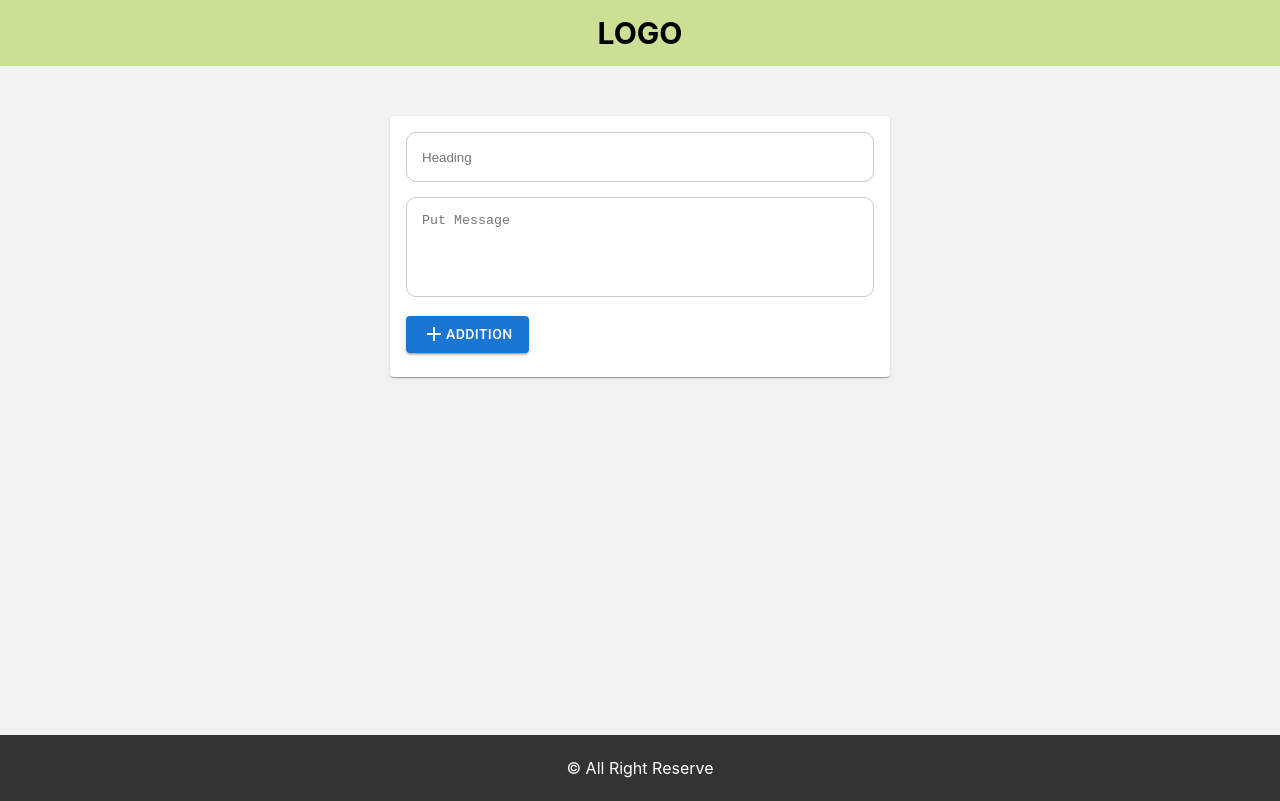
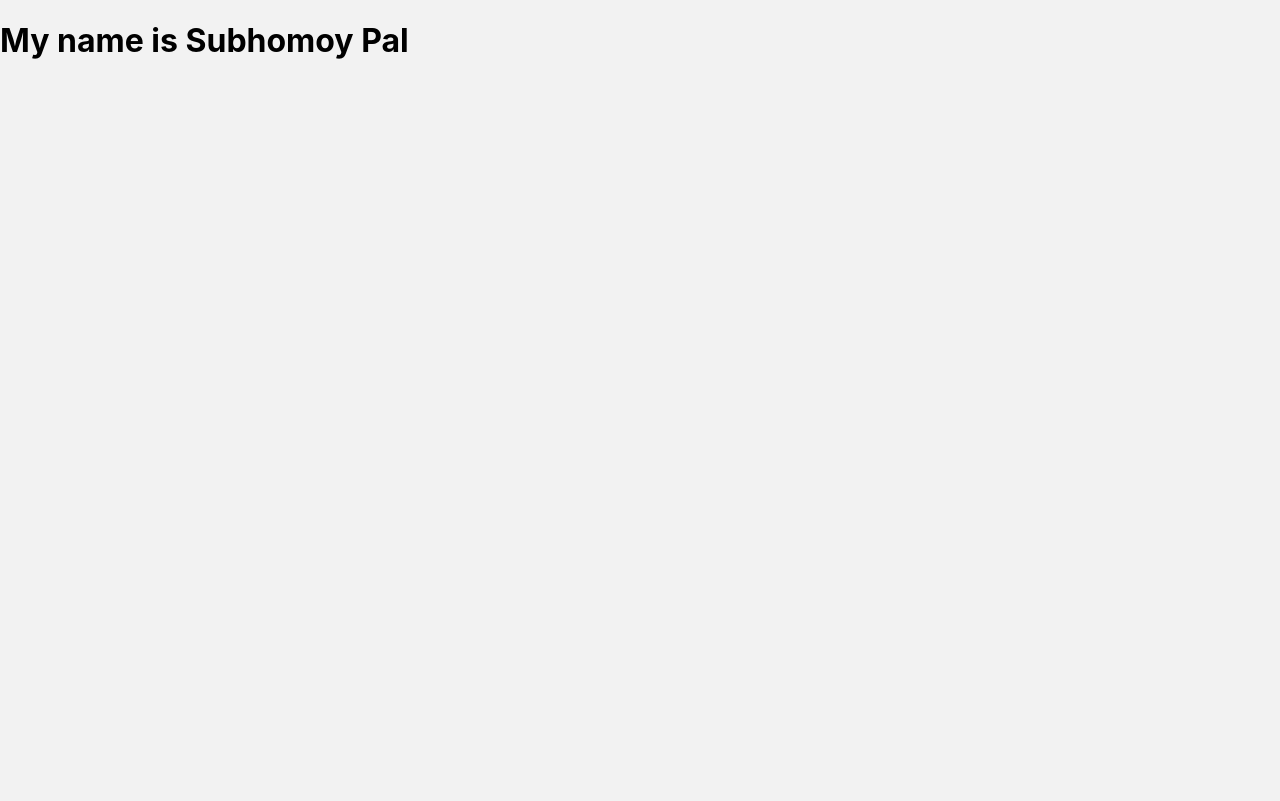
Before and after one commit to subhomoyprojects/thapa_teaching, a React (Create React App) app: page / in a window 1280 px wide. Built offline with nearby package versions, Linux system fonts and the light colour scheme.

Commit message:
Context Api

```diff
--- a/src/App.js
+++ b/src/App.js
@@ -1,10 +1,10 @@
 import "./App.css";
-import Notes from "././component/Notes1/Notes";
+import ComA from "./component/contextapi/ComA";
 
 function App() {
   return (
     <>
-      <Notes />
+      <ComA />
     </>
   );
 }
--- /dev/null
+++ b/src/component/contextapi/ComA.jsx
@@ -0,0 +1,23 @@
+import React, { createContext, useState } from "react";
+import ComB from "./ComB";
+// const NameBox = {
+//   fName: "Subhomoy",
+//   lName: "Pal",
+// };
+const ConstApi = createContext();
+function ComA(props) {
+  const [NameBox] = useState({
+    fName: "Subhomoy",
+    lName: "Pal",
+  });
+  return (
+    <>
+      <ConstApi.Provider value={NameBox}>
+        <ComB />
+      </ConstApi.Provider>
+    </>
+  );
+}
+
+export default ComA;
+export { ConstApi };
--- /dev/null
+++ b/src/component/contextapi/ComB.jsx
@@ -0,0 +1,12 @@
+import React from "react";
+import ComC from "./ComC";
+
+function ComB(props) {
+  return (
+    <div>
+      <ComC />
+    </div>
+  );
+}
+
+export default ComB;
--- /dev/null
+++ b/src/component/contextapi/ComC.jsx
@@ -0,0 +1,20 @@
+import React from "react";
+import { ConstApi } from "./ComA";
+
+function ComC(props) {
+  return (
+    <>
+      <ConstApi.Consumer>
+        {(fullName) => {
+          return (
+            <h1>
+              My name is {fullName.fName} {fullName.lName}
+            </h1>
+          );
+        }}
+      </ConstApi.Consumer>
+    </>
+  );
+}
+
+export default ComC;
```
